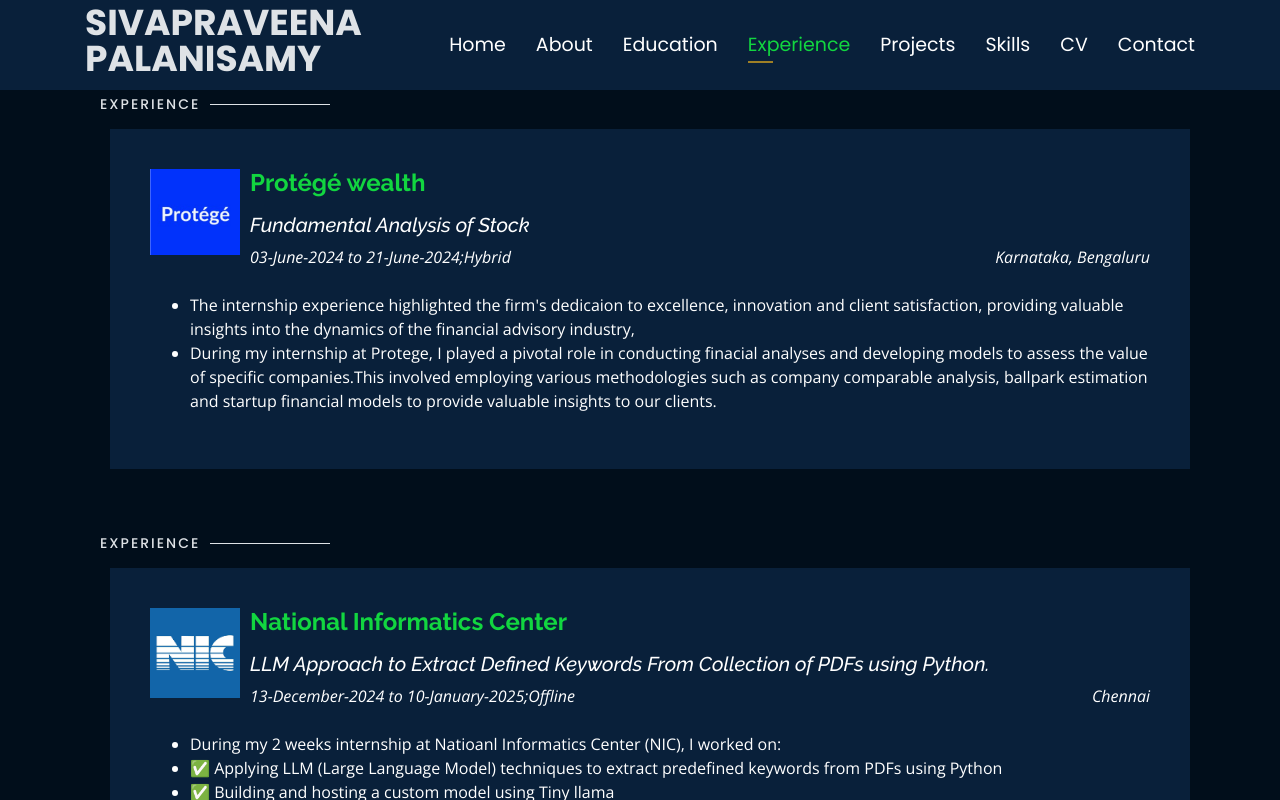
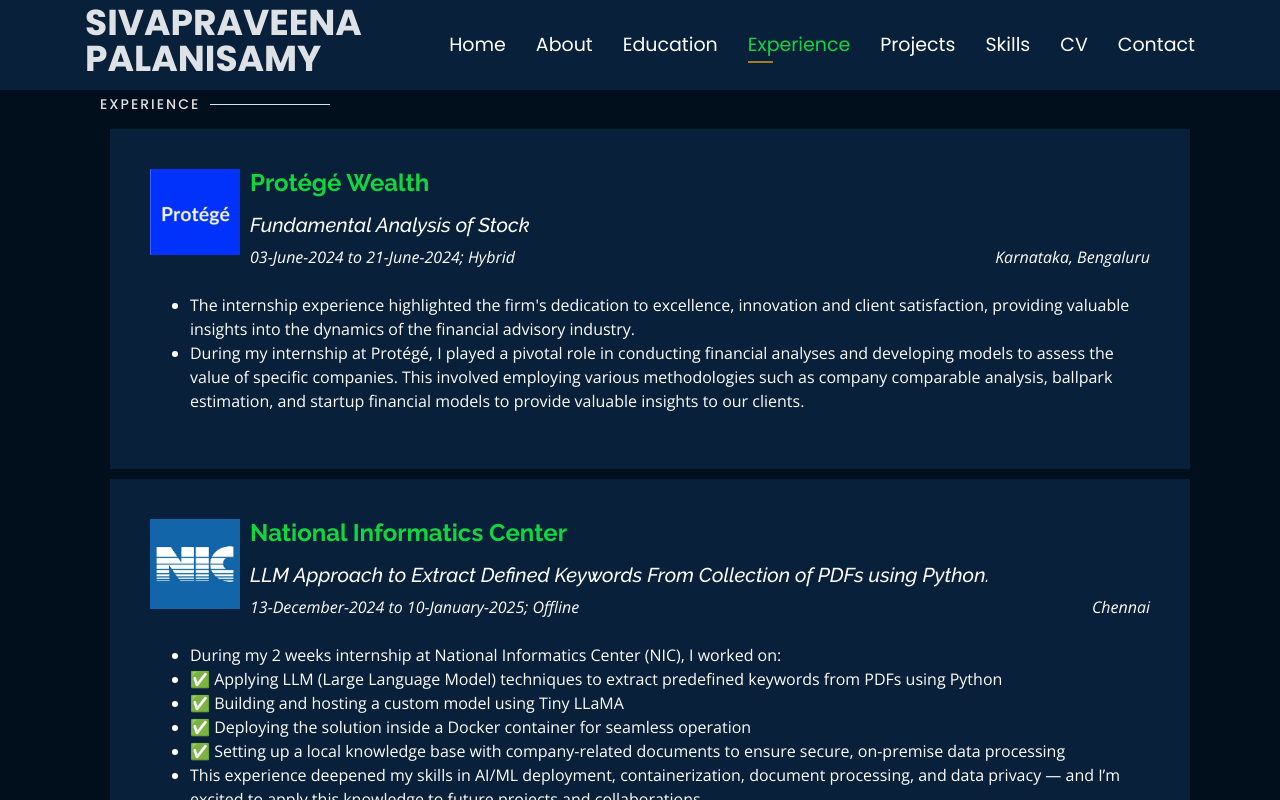
Before and after one commit to Sivapraveena-20/Sivapraveena_Portfolio, a plain HTML site: page index.html in a window 1280 px wide. Both pictures are taken after a click on the link "Experience". Shown: the top 800 px of the page. Drawn offline with nearby package versions, Linux system fonts and the light colour scheme.

Commit message:
Update index.html

```diff
--- a/index.html
+++ b/index.html
@@ -215,66 +215,55 @@
     <div class="section-title">
       <h2>Experience</h2>
     </div>
+
     <div class="row">
+      <!-- Experience 1: Protégé Wealth -->
       <div class="col-lg-12" data-aos="fade-up">
         <div class="col-md-12 mt-4 mt-md-0 icon-box" data-aos="fade-up" data-aos-delay="100">
-            <a href="https://www.linkedin.com/company/protege-wealth/posts/?feedView=all" target="_blank"><img src="assets\img\education\Protege logo.png"
-                class="img-fluid" style="float:left;margin:0 10px 0 0;" width="90"></a>
-            <h4 style="text-align:left;"><a href="https://www.linkedin.com/company/protege-wealth/posts/?feedView=all" target="_blank" style="color:#12d640">Protégé wealth</a><br>
+          <a href="https://www.linkedin.com/company/protege-wealth/posts/?feedView=all" target="_blank">
+            <img src="assets/img/education/Protege logo.png" class="img-fluid" style="float:left;margin:0 10px 0 0;" width="90">
+          </a>
+          <h4 style="text-align:left;">
+            <a href="https://www.linkedin.com/company/protege-wealth/posts/?feedView=all" target="_blank" style="color:#12d640">Protégé Wealth</a>
           </h4>
           <h5 style="text-align:left;"><em>Fundamental Analysis of Stock</em></h5>
-            <span class="left" style="float:left;color:#fff;"><em>03-June-2024 to 21-June-2024;Hybrid</em></span>
-            <span class="right" style="float:right;color:#fff;"><em>Karnataka, Bengaluru</em></span><br><br>
+          <span class="left" style="float:left;color:#fff;"><em>03-June-2024 to 21-June-2024; Hybrid</em></span>
+          <span class="right" style="float:right;color:#fff;"><em>Karnataka, Bengaluru</em></span>
+          <br><br>
           <ul style="text-align:left;">
+            <li>The internship experience highlighted the firm's dedication to excellence, innovation and client satisfaction, providing valuable insights into the dynamics of the financial advisory industry.</li>
+            <li>During my internship at Protégé, I played a pivotal role in conducting financial analyses and developing models to assess the value of specific companies. This involved employing various methodologies such as company comparable analysis, ballpark estimation, and startup financial models to provide valuable insights to our clients.</li>
+          </ul>
+        </div>
+      </div>
 
-              <li>
-                The internship experience   highlighted the firm's dedicaion to excellence, innovation
-                and client satisfaction, providing valuable insights into the dynamics of the financial advisory industry,</li>
-              <li>
-                During my internship at Protege, I played a pivotal role in conducting
-                finacial analyses and developing models to assess the value of specific companies.This involved
-                employing various methodologies such as company comparable analysis, ballpark estimation
-                and startup financial models to provide valuable insights to our clients.
-              </li>
+      <!-- Experience 2: NIC -->
+      <div class="col-lg-12" data-aos="fade-up">
+        <div class="col-md-12 mt-4 mt-md-0 icon-box" data-aos="fade-up" data-aos-delay="100">
+          <a href="https://www.linkedin.com/company/nicmeity/posts/?feedView=all" target="_blank">
+            <img src="assets/img/education/NIC logo.png" class="img-fluid" style="float:left;margin:0 10px 0 0;" width="90">
+          </a>
+          <h4 style="text-align:left;">
+            <a href="https://www.linkedin.com/company/nicmeity/posts/?feedView=all" target="_blank" style="color:#12d640">National Informatics Center</a>
+          </h4>
+          <h5 style="text-align:left;"><em>LLM Approach to Extract Defined Keywords From Collection of PDFs using Python.</em></h5>
+          <span class="left" style="float:left;color:#fff;"><em>13-December-2024 to 10-January-2025; Offline</em></span>
+          <span class="right" style="float:right;color:#fff;"><em>Chennai</em></span>
+          <br><br>
+          <ul style="text-align:left;">
+            <li>During my 2 weeks internship at National Informatics Center (NIC), I worked on:</li>
+            <li>✅ Applying LLM (Large Language Model) techniques to extract predefined keywords from PDFs using Python</li>
+            <li>✅ Building and hosting a custom model using Tiny LLaMA</li>
+            <li>✅ Deploying the solution inside a Docker container for seamless operation</li>
+            <li>✅ Setting up a local knowledge base with company-related documents to ensure secure, on-premise data processing</li>
+            <li>This experience deepened my skills in AI/ML deployment, containerization, document processing, and data privacy — and I’m excited to apply this knowledge to future projects and collaborations.</li>
           </ul>
         </div>
       </div>
     </div>
   </div>
-    </div>
+</section>
 
-    <div class="container">
-      <div class="section-title">
-        <h2>Experience</h2>
-      </div>
-      <div class="row">
-        <div class="col-lg-12" data-aos="fade-up">
-          <div class="col-md-12 mt-4 mt-md-0 icon-box" data-aos="fade-up" data-aos-delay="100">
-            <a href="https://www.linkedin.com/company/protege-wealth/posts/?feedView=all" target="_blank"><img src="assets/img/education/NIC logo.png"
-                class="img-fluid" style="float:left;margin:0 10px 0 0;" width="90"></a>
-            <h4 style="text-align:left;"><a href="https://www.linkedin.com/company/nicmeity/posts/?feedView=all" target="_blank" style="color:#12d640">National Informatics Center</a><br>
-            </h4>
-            <h5 style="text-align:left;"><em>LLM Approach to Extract Defined Keywords From Collection of PDFs using Python.</em></h5>
-            <span class="left" style="float:left;color:#fff;"><em>13-December-2024 to 10-January-2025;Offline</em></span>
-            <span class="right" style="float:right;color:#fff;"><em>Chennai</em></span><br><br>
-            <ul style="text-align:left;">
-
-              <li>
-                During my  2 weeks internship at Natioanl Informatics Center (NIC),  I worked on:</li>
-<li>✅ Applying LLM (Large Language Model) techniques to extract predefined keywords from PDFs using Python</li>
-<li>✅ Building and hosting a custom model using Tiny llama</li>
-<li>✅ Deploying the solution inside a Docker container for seamless operation</li>
-<li>✅ Setting up a local knowledge base with company-related documents to ensure secure, on-premise data processing</li>
-
-<li>This experience deepened my skills in AI/ML deployment, containerization, document processing, and data privacy — and I’m excited to apply this knowledge to future projects and collaborations.
-              </li>
-            </ul>
-          </div>
-          </div>
-        </div>
-      </div>
-    </div>
-  </section>
 
   <!-- ======= End Experience Section ======= -->
 
```
Lines whose indentation alone changed are shown as unchanged.
